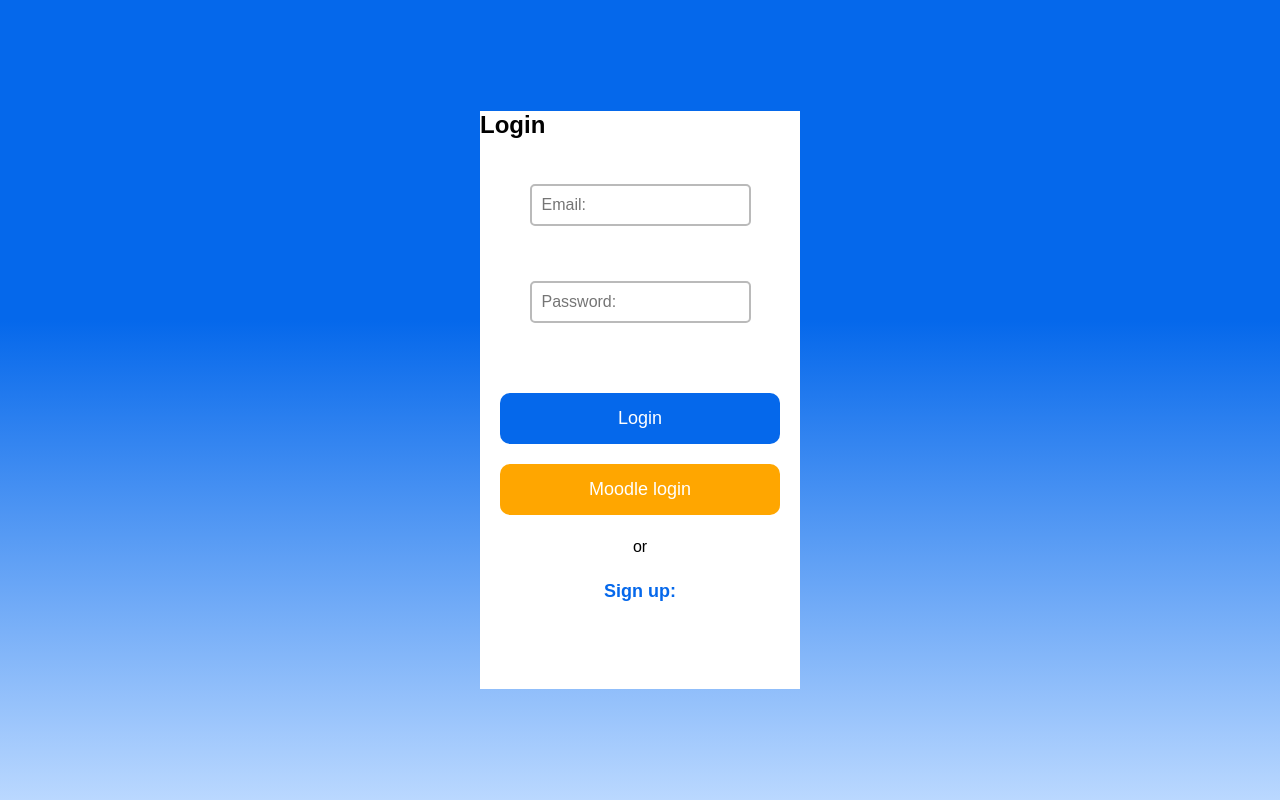
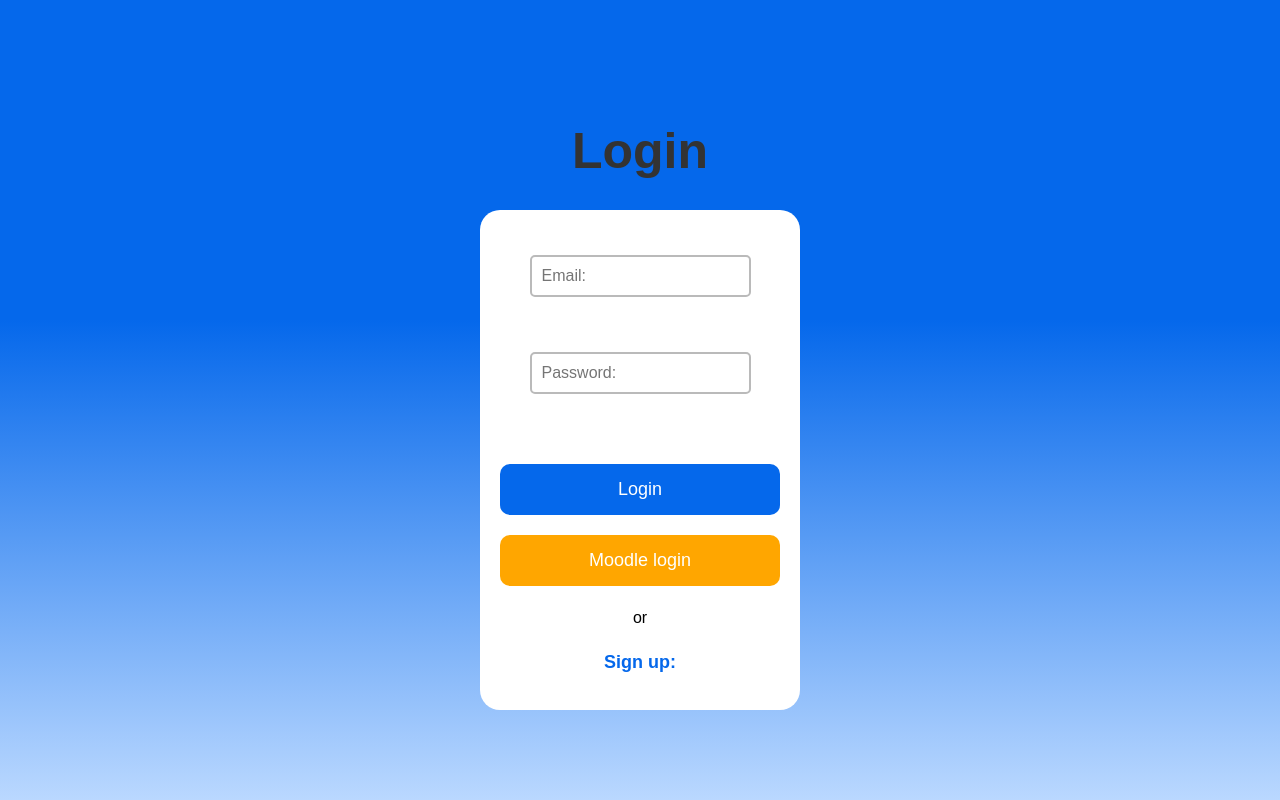
Before and after one commit to Varia23D/library, a React (Create React App) app: page /login in a window 1280 px wide. Built offline with nearby package versions, Linux system fonts and the light colour scheme; no server answers.

Commit message:
fix: css

```diff
--- a/src/App.css
+++ b/src/App.css
@@ -7,5 +7,6 @@
   .app-container {
     display: flex;
     flex-direction: column;
-
+    min-height: 100vh;
+    position: relative;
   }
--- a/src/Pages/Login.js
+++ b/src/Pages/Login.js
@@ -47,7 +47,7 @@
   };
 
   return (
-    <div className='login'>
+    <div className='login-form'>
       <div>
         <h2>Login</h2>
         <div className='container1'>
--- a/src/components/BookList.css
+++ b/src/components/BookList.css
@@ -7,6 +7,7 @@
   max-width: 1000px; /* Set a maximum width for the wrapper */
   width: 100%; /* Ensure the wrapper takes up the full width available */
   box-sizing: border-box; /* Include padding and border in the element's total width and height */
+  padding-bottom: 100px;
 }
 
 
--- a/src/components/Footer.css
+++ b/src/components/Footer.css
@@ -5,7 +5,7 @@
   padding: 20px;
   text-align: center;
   /* Use flex properties to position the footer at the bottom */
-  position: fixed;
+  position: absolute;
   bottom: 0;
   width: 100%;
 }
--- a/src/components/loginPage.css
+++ b/src/components/loginPage.css
@@ -1,4 +1,4 @@
-html {
+.login-form {
     background: linear-gradient(to bottom, #0568eb 0%, #0568eb 40%, #bad8ff 100% );
     height: 100vh;
     display: flex;
```
Also changed, not shown: 1 other file (tests, documents, lock files or other folders).
